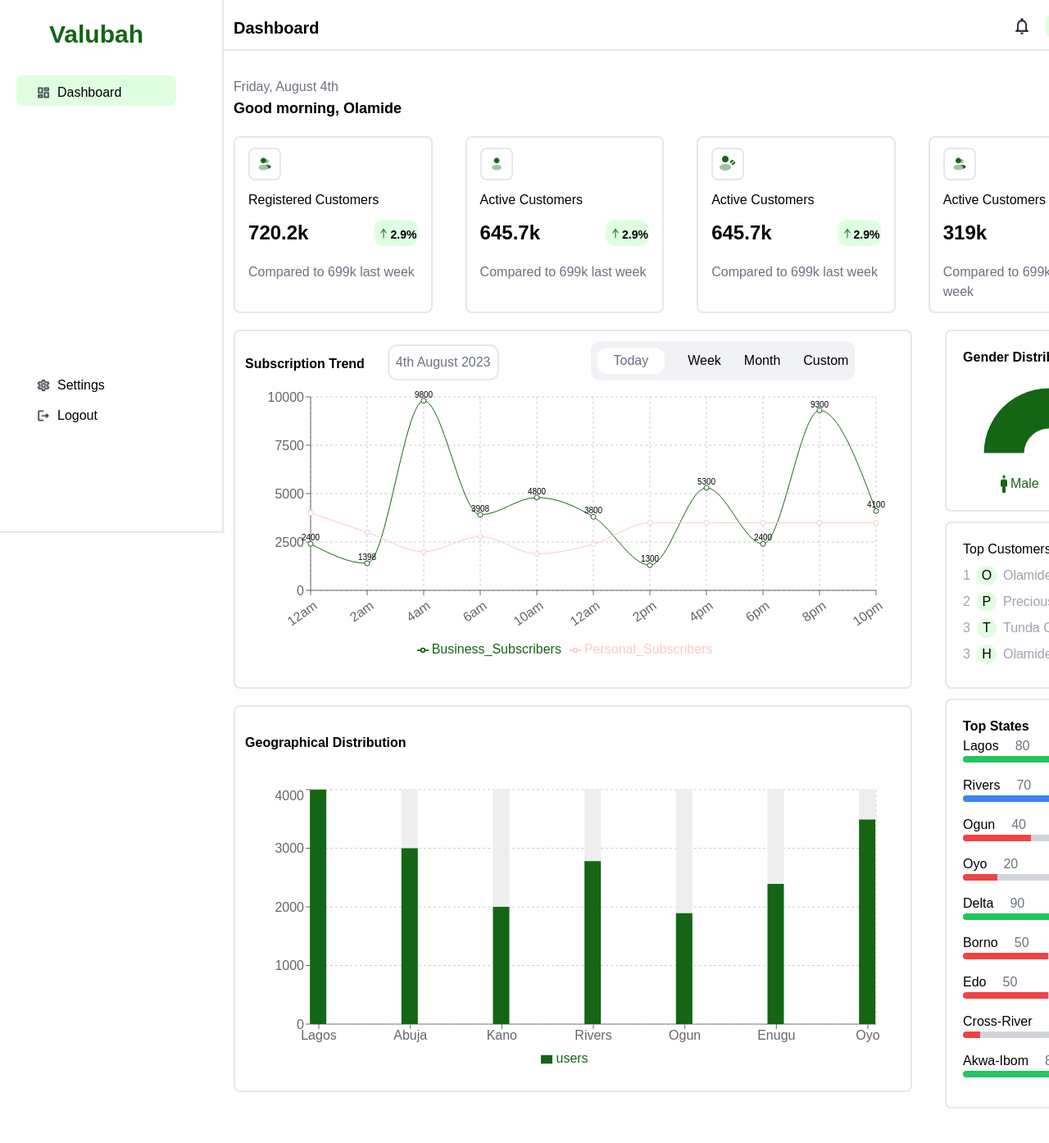
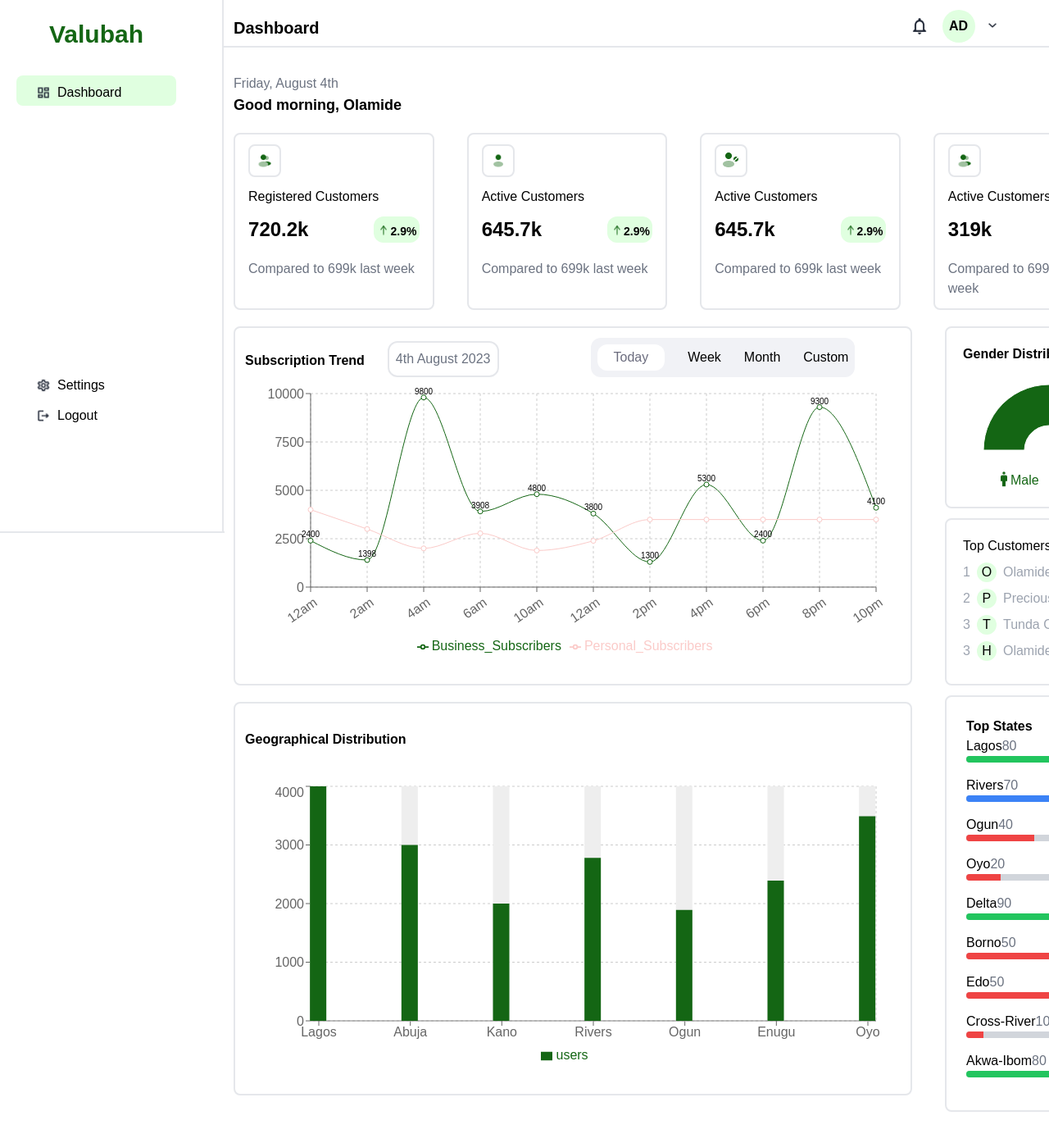
Before and after one commit to igudy/admin-panel, a React (Vite) app: page / in a window 1280 px wide. Shown: the top 1394 px of the page at 82% size. Built offline with nearby package versions, Linux system fonts and the light colour scheme.

Commit message:
Skillbar and navbar fix

```diff
--- a/src/components/Gender.jsx
+++ b/src/components/Gender.jsx
@@ -31,11 +31,11 @@ const Gender = () => {
       <div className="ml-8">
         <div className="flex gap-7 mt-[-20px] justify-center">
           <div className="text-[#146614] flex">
-            <img src={Male} alt="male" className=" h-6 w-2 mr-1" />
+            <img src={Male} alt="male" className=" h-5 w-2 mr-1" />
             Male
           </div>
           <div className="text-[#FBCBC9] flex ">
-            <img src={Female} alt="female" className="h-6 w-2 mr-1" />
+            <img src={Female} alt="female" className="h-5 w-2 mr-1" />
             Female
           </div>
         </div>
--- a/src/components/Navbar.jsx
+++ b/src/components/Navbar.jsx
@@ -5,9 +5,9 @@ import Dropdown from "../assets/dropdown.png";
 const Navbar = () => {
   return (
     <div className="">
-      <div className="flex mt-5 justify-between gap-24">
+      <div className="flex mt-5">
         <div className="font-semibold text-xl">Dashboard</div>
-        <div className="flex justify-between gap-4 mx-16">
+        <div className="flex absolute right-0 gap-4 mx-16">
           <img
             className="h-[24px] w-[24px]"
             src={Notification}
--- a/src/components/SkillBar.jsx
+++ b/src/components/SkillBar.jsx
@@ -12,7 +12,7 @@ const SkillBar = ({ skill, user }) => {
 
   return (
     <div className="flex flex-col mb-4">
-      <div className="flex gap-5">
+      <div className="flex flex-between`">
         <div>{skill}</div>
         <div className=" text-gray-500">{user}</div>
       </div>
--- a/src/components/TopStates.jsx
+++ b/src/components/TopStates.jsx
@@ -4,14 +4,13 @@ import SkillBar from "./SkillBar";
 const TopStates = () => {
   return (
     <div>
-      <div className="border-2 rounded-lg ml-10 p-5 mt-3">
+      <div className="border-2 rounded-lg ml-10 p-6 mt-3">
         <p className="font-bold">Top States</p>
         <SkillBar skill="Lagos" user={80} />
         <SkillBar skill="Rivers" user={70} />
         <SkillBar skill="Ogun" user={40} />
         <SkillBar skill="Oyo" user={20} />
         <SkillBar skill="Delta" user={90} />
-        {/* <SkillBar skill="FCT" user={80} /> */}
         <SkillBar skill="Borno" user={50} />
         <SkillBar skill="Edo" user={50} />
         <SkillBar skill="Cross-River" user={10} />
--- a/src/pages/Homepage.jsx
+++ b/src/pages/Homepage.jsx
@@ -27,7 +27,7 @@ const Homepage = () => {
 
         <div>
           <Navbar />
-          <div className="bg-gray-200 mt-2 ml-[-.9rem] h-[2px] w-[85vw]"></div>
+          <div className="bg-gray-200 mt-2 ml-[-0.9rem] h-[2px] w-[80vw]"></div>
 
           <div>
             <div className="mt-4">
```
